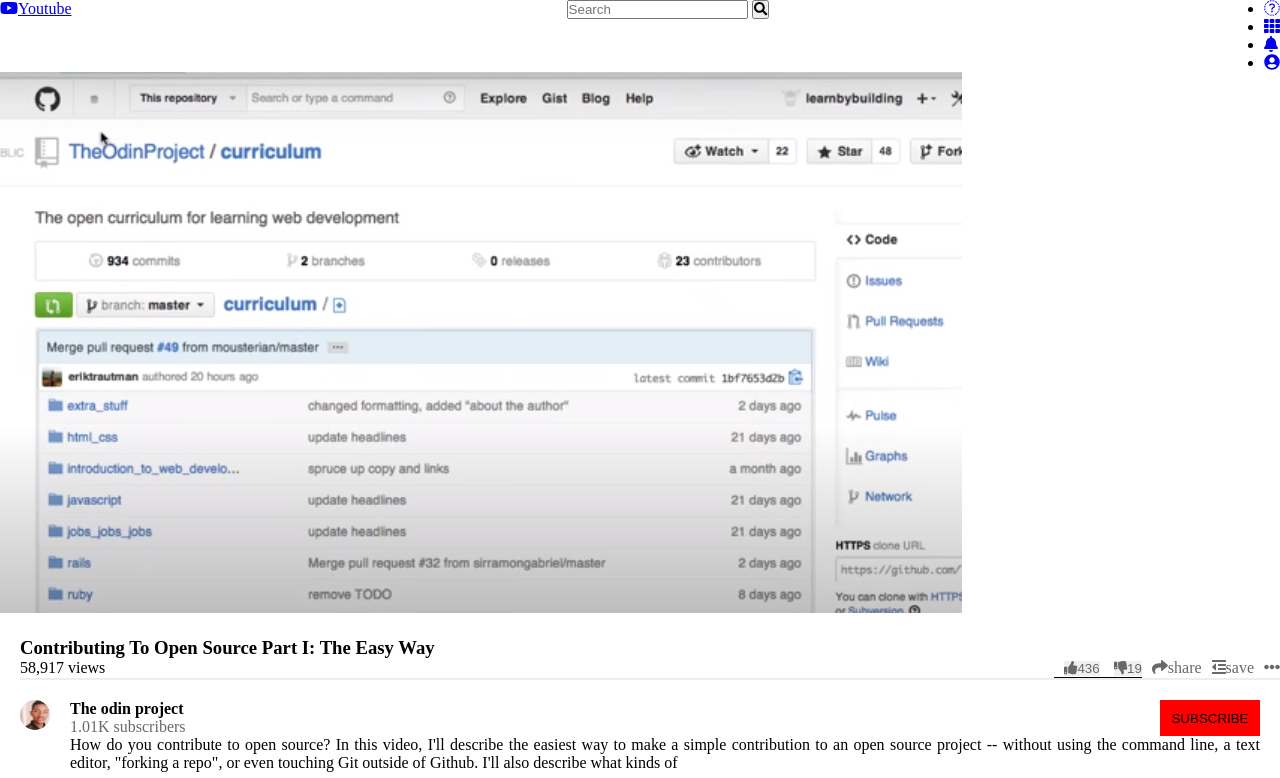
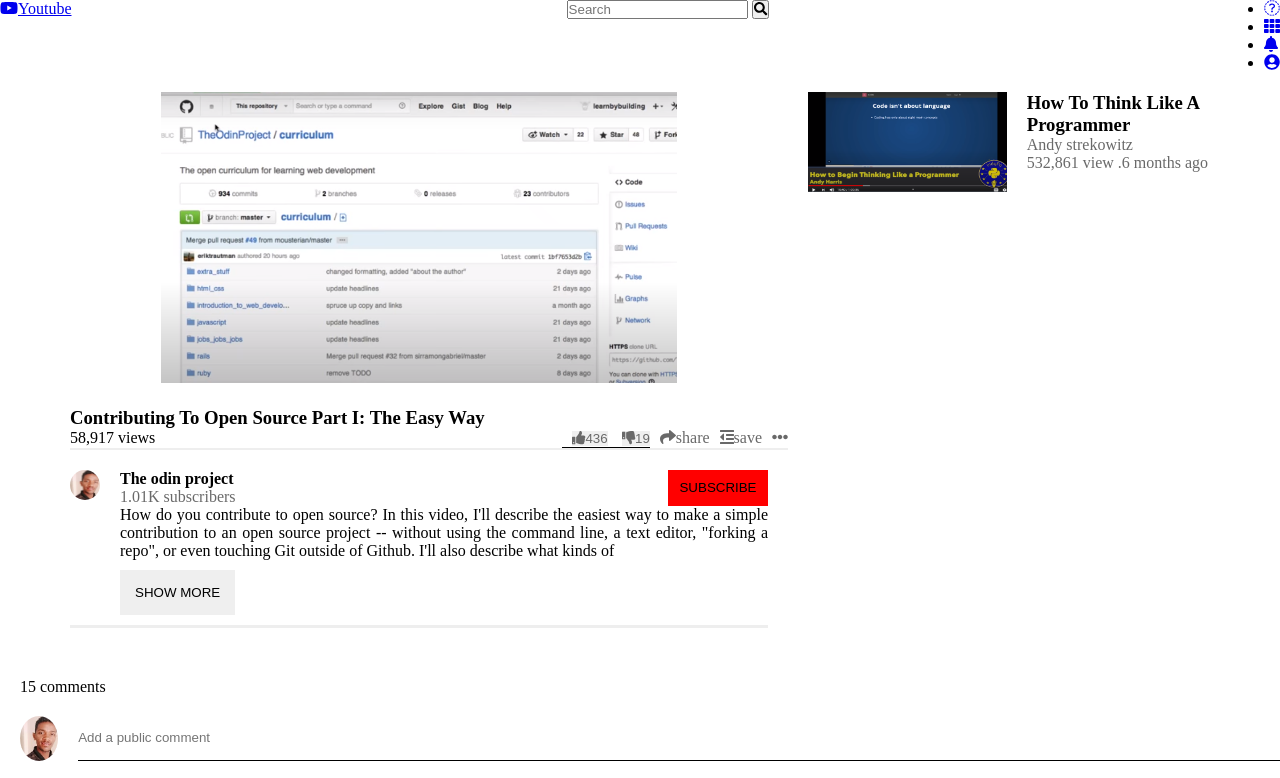
Before and after one commit to Abrish-seng/youtube-page, a plain HTML site: page index.html in a window 1280 px wide. Shown: the top 778 px of the page. Drawn offline with Linux system fonts and the light colour scheme.

Commit message:
media query added

```diff
--- a/css/style.css
+++ b/css/style.css
@@ -1,126 +1,213 @@
-*{
+* {
     box-sizing: border-box;
     padding: 0;
     margin: 0;
 }
-.navbar{
-    display:flex;
+
+.navbar {
+    display: flex;
     flex-direction: row;
-    justify-content:space-between;
+    justify-content: space-between;
 }
 
-.youtube-image{
+.youtube-image {
     max-width: 100%;
     max-width: 100%;
     margin-bottom: 20px;
 }
-.main-page h3{
+
+.main-page h3 {
     margin-left: 20px;
     text-transform: capitalize;
 }
-.view{
+
+.view {
     display: flex;
     justify-content: space-between;
     border-bottom: 2px solid #eee;
     margin-left: 20px;
 }
-.likes{
+
+.likes {
     display: flex;
 }
-.likes button{
+
+.likes button {
     margin-left: 10px;
     border: hidden;
     color: #696969;
+}
 
-}
-.like-btn{
+.like-btn {
     border-bottom: 1px solid black;
 }
-.likes a{
+
+.likes a {
     text-decoration: none;
     margin-left: 10px;
     color: #696969;
 }
-.img-profile{
+
+.img-profile {
     border-radius: 50%;
     height: 30px;
     width: 30px;
     margin-right: 20px;
 }
-.detail{
+
+.detail {
     margin: 20px 20px;
     border-bottom: 3px solid #eee;
 }
-.profile{
+
+.profile {
     display: flex;
     text-decoration: none;
+}
 
-}
-.profile h4{
+.profile h4 {
     color: black;
 }
-.profile p{
+
+.profile p {
     color: #696969;
 }
-.profile-subs{
+
+.profile-subs {
     display: flex;
     justify-content: space-between;
 }
-.lead{
+
+.lead {
     margin-left: 50px;
     text-align: justify;
 }
-.subscribe{
+
+.subscribe {
     background: red;
     padding: 10px;
     width: 100px;
     text-transform: uppercase;
     border: none;
 }
-.show-more{
+
+.show-more {
     border: none;
     padding: 15px;
     margin: 10px 50px;
 }
-.simillar-pages{
+
+.simillar-pages {
     display: flex;
 }
-#about-page{
+
+#about-page {
     margin-left: 40px;
 }
-.simillar-pages a{
+
+.simillar-pages a {
     text-decoration: none;
     margin-left: 20px;
 }
-.image-1{
+
+.image-1 {
     max-width: 100%;
 }
-.public-comment{
+
+.public-comment {
     display: flex;
     margin-top: 20px;
 }
-.form-group{
+
+.form-group {
     margin-left: 20px;
     margin-top: 30px;
 }
-.comment{
+
+.comment {
     margin-left: 20px;
     width: 100%;
     border: hidden;
     border-bottom: 1px solid black;
     outline: none;
 }
-.old-comment{
+
+.old-comment {
     display: flex;
     margin: 20px 20px;
 }
-.user{
+
+.user {
     margin-left: 20px;
 }
-#like{
+
+#like {
     margin-left: 70px;
 }
-.replay{
+
+.replay {
     border: none;
     margin-left: 30px;
 }
+
+@media(min-width:344px) {
+    .youtube-main {
+        align-items: center;
+        text-align: center;
+    }
+    .youtube-image {
+        max-width: 95%;
+    }
+}
+
+@media(min-width:670px) {
+    .youtube-main {
+        align-items: center;
+        text-align: center;
+    }
+    .youtube-image {
+        max-width: 90%;
+    }
+}
+
+@media(min-width:700px) {
+    .youtube-main {
+        align-items: center;
+        text-align: center;
+    }
+    .youtube-image {
+        max-width: 85%;
+    }
+}
+
+@media(min-width:750px) {
+    .youtube-main {
+        align-items: center;
+        text-align: center;
+    }
+    .youtube-image {
+        max-width: 80%;
+    }
+}
+
+@media(min-width:850px) {
+    .youtube-main {
+        align-items: center;
+        text-align: center;
+    }
+    .youtube-image {
+        max-width: 75%;
+    }
+}
+
+@media(min-width:1018px) {
+    .main {
+        display: grid;
+        grid-template-columns: 60% 40%;
+        margin-left: 50px;
+        margin-top: 20px;
+    }
+    .youtube-image {
+        max-width: 70%;
+    }
+}
--- a/index.html
+++ b/index.html
@@ -1,5 +1,6 @@
 <!DOCTYPE html>
 <html lang="en">
+
 <head>
     <meta charset="UTF-8">
     <meta name="viewport" content="width=device-width, initial-scale=1.0">
@@ -7,6 +8,7 @@
     <link rel="stylesheet" href="css/style.css">
     <link rel="stylesheet" href="https://cdnjs.cloudflare.com/ajax/libs/font-awesome/5.14.0/css/all.min.css">
 </head>
+
 <body>
     <nav class="navbar">
         <div class="youtube">
@@ -29,9 +31,11 @@
             </ul>
         </div>
     </nav>
-    <section>
+    <section class="main">
         <div class="main-page">
+            <div class="youtube-main">
                 <img src="./img/Screenshot (19).png" alt="" class="youtube-image">
+            </div>
             <h3>contributing to open source part I: the easy way</h3>
             <div class="view">
                 <p>58,917 views</p>
@@ -56,18 +60,15 @@
                     </a>
                     <button class="subscribe">subscribe</button>
                 </div>
-    <p class="lead">How do you contribute to open source?  In this video,
-        I'll describe the easiest way to make a simple contribution
-         to an open source project -- without using the command line, a text editor, "forking a repo", or even touching Git outside of Github.  I'll also describe what kinds of </p>
+                <p class="lead">How do you contribute to open source? In this video, I'll describe the easiest way to make a simple contribution to an open source project -- without using the command line, a text editor, "forking a repo", or even touching Git outside
+                    of Github. I'll also describe what kinds of </p>
                 <button class="show-more">SHOW MORE</button>
             </div>
         </div>
-        <div class="auto">
 
-        </div>
         <div class="simillar-pages">
             <div>
-    <a href="#"><img src="./img/image.png" alt="" class="image-1"></a>
+                <a href="#"><img src="./img/image.png" alt="" class="image-1" width="200" height="100"></a>
             </div>
             <a href="#" id="about-page">
                 <h3 style="color: black;">How To Think Like A Programmer</h3>
@@ -92,8 +93,7 @@
                 <a href="#" style="text-decoration:none ;color: black;">
                     <h4>Wing N. <span style="color: #696969;">2 years ago (edited)</span></h4>
                 </a>
-                <p>"use your powers for good" haha
-                    thank you for the video.</p>
+                <p>"use your powers for good" haha thank you for the video.</p>
             </div>
         </div>
         <button class="replay" id="like"><i class="fas fa-thumbs-up"></i>3</button>
@@ -102,4 +102,5 @@
     </article>
     <script src="https://cdnjs.cloudflare.com/ajax/libs/font-awesome/5.14.0/js/all.min.js"></script>
 </body>
+
 </html>
```
Lines whose indentation alone changed are shown as unchanged.
